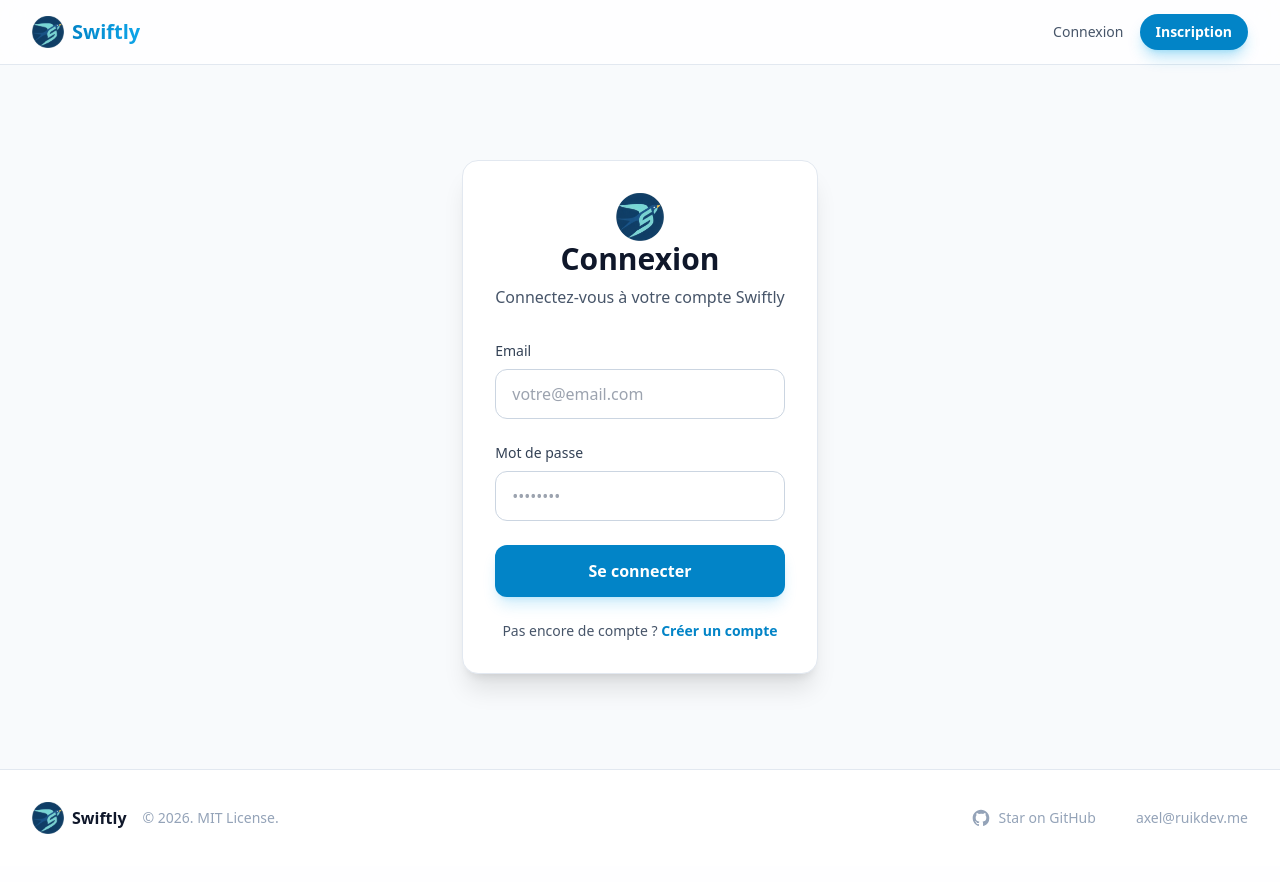
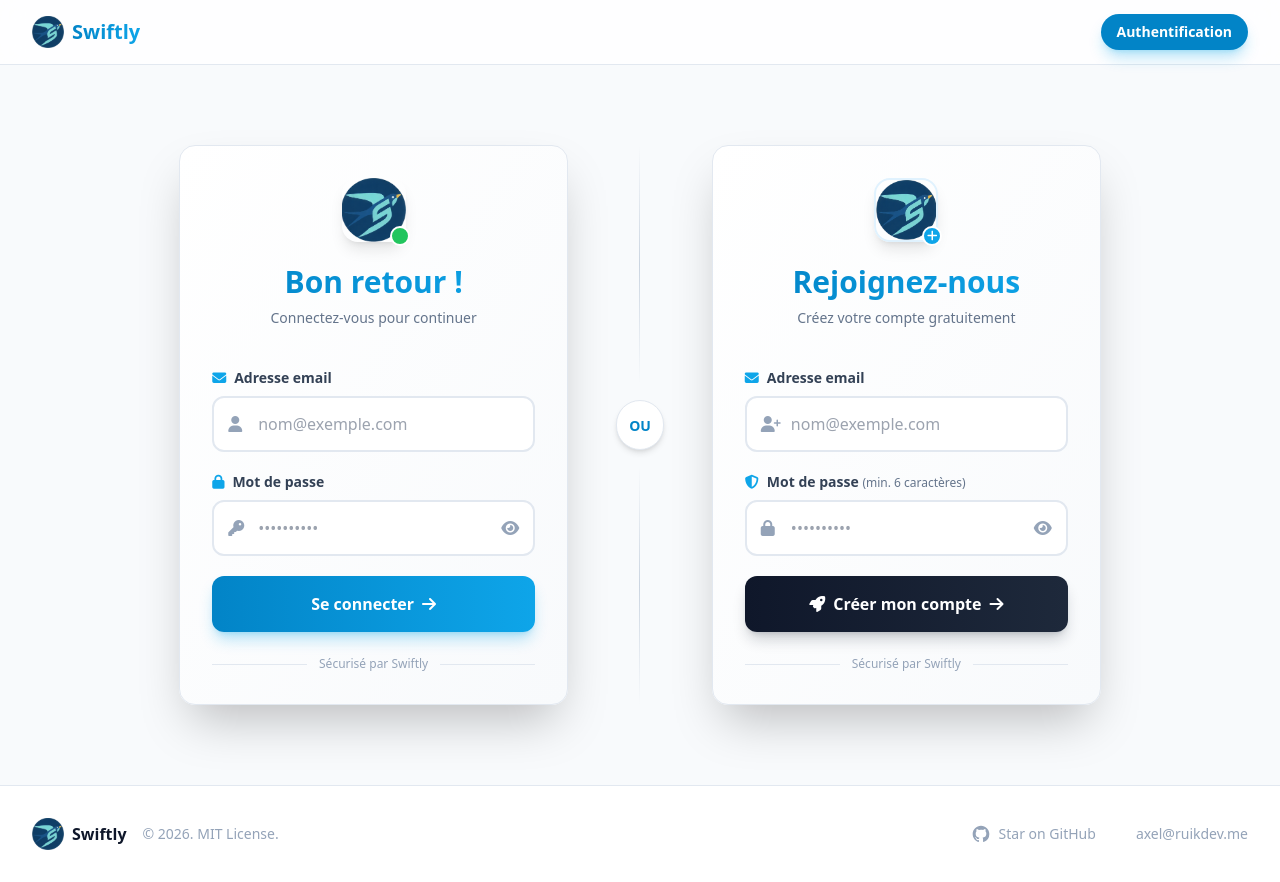
Before and after one commit to ruikdev/Swiftly, a Flask app: page /auth/login in a window 1280 px wide. Before the commit the page ends 834 px from the top, so only its background shows below. Run offline with Flask 3, Linux system fonts and the light colour scheme; some libraries are stand-ins or nearby versions.

Commit message:
Refactor des routes d'authentification et mise à jour des modèles de connexion et d'inscription

```diff
--- a/swiftly/config.py
+++ b/swiftly/config.py
@@ -10,7 +10,7 @@
 SITES_FOLDER = "sites"
 
 # Clé de cryptage pour les analytics (généré avec Fernet.generate_key())
-ANALYTICS_ENCRYPTION_KEY = b'8xK9mN2pQsdf453167L8nM2pR5sT7uX0='
+ANALYTICS_ENCRYPTION_KEY = b'ZliOEOl1awGF9J3OCZPhTvXVMvVc7_0qgtBh1OMXDqo='
 
 # Configuration Flask
 DEBUG = True
--- a/swiftly/routes/auth.py
+++ b/swiftly/routes/auth.py
@@ -47,36 +47,12 @@
 
 # ========== Routes Web ==========
 
-@auth_web_bp.route('/register', methods=['GET', 'POST'])
-def web_register():
-    """Page d'inscription web"""
-    if request.method == 'GET':
-        return render_template('auth_register.html')
-
-    email = request.form.get('email')
-    password = request.form.get('password')
-
-    if not email or not password:
-        flash('Email et mot de passe requis', 'error')
-        return redirect(url_for('auth_web.web_register'))
-
-    if len(password) < 6:
-        flash('Le mot de passe doit contenir au moins 6 caractères', 'error')
-        return redirect(url_for('auth_web.web_register'))
-
-    if create_user(email, password):
-        session['email'] = email
-        flash('Compte créé avec succès !', 'success')
-        return redirect(url_for('dashboard.home'))
-    else:
-        flash('Un compte avec cet email existe déjà', 'error')
-        return redirect(url_for('auth_web.web_register'))
-
+@auth_web_bp.route('/', methods=['GET', 'POST'])
 @auth_web_bp.route('/login', methods=['GET', 'POST'])
 def web_login():
-    """Page de connexion web"""
+    """Page de connexion web (seule page unifiée)"""
     if request.method == 'GET':
-        return render_template('auth_login.html')
+        return render_template('auth.html')
 
     email = request.form.get('email')
     password = request.form.get('password')
@@ -93,6 +69,28 @@
         flash('Email ou mot de passe incorrect', 'error')
         return redirect(url_for('auth_web.web_login'))
 
+@auth_web_bp.route('/register', methods=['POST'])
+def web_register():
+    """Gestion d'inscription (sur la même page)"""
+    email = request.form.get('email')
+    password = request.form.get('password')
+
+    if not email or not password:
+        flash('Email et mot de passe requis', 'error')
+        return redirect(url_for('auth_web.web_login'))
+
+    if len(password) < 6:
+        flash('Le mot de passe doit contenir au moins 6 caractères', 'error')
+        return redirect(url_for('auth_web.web_login'))
+
+    if create_user(email, password):
+        session['email'] = email
+        flash('Compte créé avec succès !', 'success')
+        return redirect(url_for('dashboard.home'))
+    else:
+        flash('Un compte avec cet email existe déjà', 'error')
+        return redirect(url_for('auth_web.web_login'))
+
 @auth_web_bp.route('/logout')
 def logout():
     """Déconnexion"""
--- /dev/null
+++ b/templates/auth.html
@@ -0,0 +1,224 @@
+{% extends "dashboard_layout.html" %}
+
+{% block title %}Connexion{% endblock %}
+
+{% block content %}
+<script>
+function togglePassword(inputId, button) {
+    const input = document.getElementById(inputId);
+    const icon = button.querySelector('i');
+    if (input.type === 'password') {
+        input.type = 'text';
+        icon.classList.remove('fa-eye');
+        icon.classList.add('fa-eye-slash');
+    } else {
+        input.type = 'password';
+        icon.classList.remove('fa-eye-slash');
+        icon.classList.add('fa-eye');
+    }
+}
+
+// Indicateur de force du mot de passe
+document.addEventListener('DOMContentLoaded', function() {
+    const passwordInput = document.getElementById('reg-password');
+    if (passwordInput) {
+        passwordInput.addEventListener('input', function() {
+            const password = this.value;
+            const strength = document.getElementById('password-strength');
+            const hint = document.getElementById('password-hint');
+
+            let score = 0;
+            if (password.length >= 6) score += 25;
+            if (password.length >= 10) score += 25;
+            if (/[a-z]/.test(password) && /[A-Z]/.test(password)) score += 25;
+            if (/\d/.test(password)) score += 15;
+            if (/[^a-zA-Z0-9]/.test(password)) score += 10;
+
+            strength.style.width = score + '%';
+
+            if (score < 40) {
+                hint.textContent = 'Faible - Ajoutez des majuscules et des chiffres';
+                hint.className = 'text-xs text-red-400 mt-1';
+            } else if (score < 70) {
+                hint.textContent = 'Moyen - Ajoutez des caractères spéciaux';
+                hint.className = 'text-xs text-yellow-400 mt-1';
+            } else {
+                hint.textContent = 'Fort - Excellent mot de passe !';
+                hint.className = 'text-xs text-green-400 mt-1';
+            }
+        });
+    }
+});
+</script>
+
+<div class="min-h-[80vh] flex items-center justify-center py-12 px-4">
+    <div class="max-w-5xl w-full">
+        <div class="flex flex-col lg:flex-row justify-center gap-8">
+            <!-- Connexion -->
+            <div class="flex-1 bg-gradient-to-br from-white to-slate-50 rounded-2xl shadow-2xl p-8 border border-slate-200 hover:shadow-3xl transition-all duration-300">
+                <div class="text-center mb-10">
+                    <div class="relative inline-block mb-4">
+                        <img src="{{ url_for('static', filename='images/logo.png') }}" alt="Swiftly" class="w-16 h-16 rounded-2xl object-cover mx-auto shadow-lg">
+                        <div class="absolute -bottom-1 -right-1 w-5 h-5 bg-green-500 rounded-full border-2 border-white"></div>
+                    </div>
+                    <h1 class="text-3xl font-bold text-slate-900 mb-2 bg-gradient-to-r from-brand-600 to-brand-500 bg-clip-text text-transparent">Bon retour !</h1>
+                    <p class="text-slate-500 text-sm">Connectez-vous pour continuer</p>
+                </div>
+
+                <form method="POST" action="/auth/login" class="space-y-5">
+                    <!-- Email -->
+                    <div class="group">
+                        <label for="login-email" class="block text-sm font-semibold text-slate-700 mb-2 transition-colors group-focus-within:text-brand-600">
+                            <i class="fas fa-envelope mr-2 text-brand-500"></i>Adresse email
+                        </label>
+                        <div class="relative">
+                            <input
+                                type="email"
+                                id="login-email"
+                                name="email"
+                                required
+                                class="w-full px-5 py-3.5 pl-11 rounded-xl border-2 border-slate-200 focus:border-brand-500 focus:ring-4 focus:ring-brand-500 focus:ring-opacity-10 transition-all outline-none bg-white hover:border-slate-300"
+                                placeholder="nom@exemple.com"
+                            >
+                            <i class="fas fa-user absolute left-4 top-1/2 -translate-y-1/2 text-slate-400 group-focus-within:text-brand-500 transition-colors"></i>
+                        </div>
+                    </div>
+
+                    <!-- Mot de passe -->
+                    <div class="group">
+                        <div class="flex items-center justify-between mb-2">
+                            <label for="login-password" class="block text-sm font-semibold text-slate-700 transition-colors group-focus-within:text-brand-600">
+                                <i class="fas fa-lock mr-2 text-brand-500"></i>Mot de passe
+                            </label>
+                        </div>
+                        <div class="relative">
+                            <input
+                                type="password"
+                                id="login-password"
+                                name="password"
+                                required
+                                class="w-full px-5 py-3.5 pl-11 pr-11 rounded-xl border-2 border-slate-200 focus:border-brand-500 focus:ring-4 focus:ring-brand-500 focus:ring-opacity-10 transition-all outline-none bg-white hover:border-slate-300"
+                                placeholder="••••••••••"
+                            >
+                            <i class="fas fa-key absolute left-4 top-1/2 -translate-y-1/2 text-slate-400 group-focus-within:text-brand-500 transition-colors"></i>
+                            <button type="button" onclick="togglePassword('login-password', this)" class="absolute right-4 top-1/2 -translate-y-1/2 text-slate-400 hover:text-slate-600 transition-colors">
+                                <i class="fas fa-eye"></i>
+                            </button>
+                        </div>
+                    </div>
+
+
+
+                    <!-- Bouton -->
+                    <button
+                        type="submit"
+                        class="w-full px-6 py-4 text-base font-bold text-white bg-gradient-to-r from-brand-600 to-brand-500 rounded-xl hover:from-brand-700 hover:to-brand-600 transition-all shadow-lg shadow-brand-500/30 hover:shadow-xl hover:shadow-brand-500/40 hover:-translate-y-0.5 active:translate-y-0 flex items-center justify-center gap-2 group"
+                    >
+                        <span>Se connecter</span>
+                        <i class="fas fa-arrow-right group-hover:translate-x-1 transition-transform"></i>
+                    </button>
+                </form>
+
+                <!-- Divider -->
+                <div class="mt-6 flex items-center gap-3">
+                    <div class="h-px bg-slate-200 flex-1"></div>
+                    <span class="text-xs text-slate-400 font-medium">Sécurisé par Swiftly</span>
+                    <div class="h-px bg-slate-200 flex-1"></div>
+                </div>
+            </div>
+
+            <!-- Séparateur -->
+            <div class="hidden lg:flex flex-col items-center justify-center gap-4 text-slate-400 px-4">
+                <div class="w-px h-full bg-gradient-to-b from-transparent via-slate-300 to-transparent"></div>
+                <div class="bg-white rounded-full p-3 shadow-md border border-slate-200">
+                    <span class="text-sm font-bold text-brand-600">OU</span>
+                </div>
+                <div class="w-px h-full bg-gradient-to-b from-transparent via-slate-300 to-transparent"></div>
+            </div>
+
+            <!-- Mobile separator -->
+            <div class="lg:hidden flex items-center gap-4 text-slate-400">
+                <div class="h-px bg-gradient-to-r from-transparent via-slate-300 to-transparent flex-1"></div>
+                <div class="bg-white rounded-full px-4 py-2 shadow-md border border-slate-200">
+                    <span class="text-sm font-bold text-brand-600">OU</span>
+                </div>
+                <div class="h-px bg-gradient-to-r from-transparent via-slate-300 to-transparent flex-1"></div>
+            </div>
+
+            <!-- Inscription -->
+            <div class="flex-1 bg-gradient-to-br from-white to-slate-50 rounded-2xl shadow-2xl p-8 border border-slate-200 hover:shadow-3xl transition-all duration-300">
+                <div class="text-center mb-10">
+                    <div class="relative inline-block mb-4">
+                        <img src="{{ url_for('static', filename='images/logo.png') }}" alt="Swiftly" class="w-16 h-16 rounded-2xl object-cover mx-auto shadow-lg border-2 border-brand-100">
+                        <div class="absolute -bottom-1 -right-1 w-5 h-5 bg-brand-500 rounded-full border-2 border-white flex items-center justify-center">
+                            <i class="fas fa-plus text-white text-xs"></i>
+                        </div>
+                    </div>
+                    <h1 class="text-3xl font-bold text-slate-900 mb-2 bg-gradient-to-r from-brand-600 to-brand-500 bg-clip-text text-transparent">Rejoignez-nous</h1>
+                    <p class="text-slate-500 text-sm">Créez votre compte gratuitement</p>
+                </div>
+
+                <form method="POST" action="/auth/register" class="space-y-5">
+                    <!-- Email -->
+                    <div class="group">
+                        <label for="login-email" class="block text-sm font-semibold text-slate-700 mb-2 transition-colors group-focus-within:text-brand-600">
+                            <i class="fas fa-envelope mr-2 text-brand-500"></i>Adresse email
+                        </label>
+                        <div class="relative">
+                            <input
+                                type="email"
+                                id="reg-email"
+                                name="email"
+                                required
+                                class="w-full px-5 py-3.5 pl-11 rounded-xl border-2 border-slate-200 focus:border-brand-500 focus:ring-4 focus:ring-brand-500 focus:ring-opacity-10 transition-all outline-none bg-white hover:border-slate-300"
+                                placeholder="nom@exemple.com"
+                            >
+                            <i class="fas fa-user-plus absolute left-4 top-1/2 -translate-y-1/2 text-slate-400 group-focus-within:text-brand-500 transition-colors"></i>
+                        </div>
+                    </div>
+
+                    <!-- Mot de passe -->
+                    <div class="group">
+                        <label for="reg-password" class="block text-sm font-semibold text-slate-700 mb-2 transition-colors group-focus-within:text-brand-600">
+                            <i class="fas fa-shield-halved mr-2 text-brand-500"></i>Mot de passe
+                            <span class="text-slate-500 font-normal text-xs">(min. 6 caractères)</span>
+                        </label>
+                        <div class="relative">
+                            <input
+                                type="password"
+                                id="reg-password"
+                                name="password"
+                                required
+                                minlength="6"
+                                class="w-full px-5 py-3.5 pl-11 pr-11 rounded-xl border-2 border-slate-200 focus:border-brand-500 focus:ring-4 focus:ring-brand-500 focus:ring-opacity-10 transition-all outline-none bg-white hover:border-slate-300"
+                                placeholder="••••••••••"
+                            >
+                            <i class="fas fa-lock absolute left-4 top-1/2 -translate-y-1/2 text-slate-400 group-focus-within:text-brand-500 transition-colors"></i>
+                            <button type="button" onclick="togglePassword('reg-password', this)" class="absolute right-4 top-1/2 -translate-y-1/2 text-slate-400 hover:text-slate-600 transition-colors">
+                                <i class="fas fa-eye"></i>
+                            </button>
+                        </div>
+                    </div>
+
+                    <!-- Bouton -->
+                    <button
+                        type="submit"
+                        class="w-full px-6 py-4 text-base font-bold text-white bg-gradient-to-r from-slate-900 to-slate-800 rounded-xl hover:from-black hover:to-slate-900 transition-all shadow-lg shadow-slate-900/20 hover:shadow-xl hover:-translate-y-0.5 active:translate-y-0 flex items-center justify-center gap-2 group"
+                    >
+                        <i class="fas fa-rocket text-brand-400"></i>
+                        <span>Créer mon compte</span>
+                        <i class="fas fa-arrow-right group-hover:translate-x-1 transition-transform"></i>
+                    </button>
+                </form>
+
+                <!-- Divider -->
+                <div class="mt-6 flex items-center gap-3">
+                    <div class="h-px bg-slate-200 flex-1"></div>
+                    <span class="text-xs text-slate-400 font-medium">Sécurisé par Swiftly</span>
+                    <div class="h-px bg-slate-200 flex-1"></div>
+                </div>
+            </div>
+        </div>
+    </div>
+</div>
+{% endblock %}
--- a/templates/auth_login.html
+++ /dev/null
@@ -1,59 +0,0 @@
-{% extends "dashboard_layout.html" %}
-
-{% block title %}Connexion{% endblock %}
-
-{% block content %}
-<div class="min-h-[80vh] flex items-center justify-center">
-    <div class="max-w-md w-full">
-        <div class="bg-white rounded-2xl shadow-xl p-8 border border-slate-200">
-            <div class="text-center mb-8">
-                <img src="{{ url_for('static', filename='images/logo.png') }}" alt="Swiftly" class="w-12 h-12 rounded-md object-cover mx-auto block">
-                <h1 class="text-3xl font-bold text-slate-900 mb-2">Connexion</h1>
-                <p class="text-slate-600">Connectez-vous à votre compte Swiftly</p>
-            </div>
-
-            <form method="POST" action="/auth/login" class="space-y-6">
-                <div>
-                    <label for="email" class="block text-sm font-medium text-slate-700 mb-2">Email</label>
-                    <input
-                        type="email"
-                        id="email"
-                        name="email"
-                        required
-                        class="w-full px-4 py-3 rounded-xl border border-slate-300 focus:border-brand-500 focus:ring-2 focus:ring-brand-500 focus:ring-opacity-20 transition-colors outline-none"
-                        placeholder="votre@email.com"
-                    >
-                </div>
-
-                <div>
-                    <label for="password" class="block text-sm font-medium text-slate-700 mb-2">Mot de passe</label>
-                    <input
-                        type="password"
-                        id="password"
-                        name="password"
-                        required
-                        class="w-full px-4 py-3 rounded-xl border border-slate-300 focus:border-brand-500 focus:ring-2 focus:ring-brand-500 focus:ring-opacity-20 transition-colors outline-none"
-                        placeholder="••••••••"
-                    >
-                </div>
-
-                <button
-                    type="submit"
-                    class="w-full px-6 py-3.5 text-base font-semibold text-white bg-brand-600 rounded-xl hover:bg-brand-700 transition-all shadow-lg shadow-brand-500/20 hover:shadow-xl hover:shadow-brand-500/30"
-                >
-                    Se connecter
-                </button>
-            </form>
-
-            <div class="mt-6 text-center">
-                <p class="text-slate-600 text-sm">
-                    Pas encore de compte ?
-                    <a href="/auth/register" class="text-brand-600 hover:text-brand-700 font-semibold">
-                        Créer un compte
-                    </a>
-                </p>
-            </div>
-        </div>
-    </div>
-</div>
-{% endblock %}
--- a/templates/base.html
+++ b/templates/base.html
@@ -47,7 +47,7 @@
                 </div>
                 <div class="flex items-center gap-4">
                     <a href="/auth/login" class="text-sm font-medium text-slate-600 hover:text-brand-600">Log In</a>
-                    <a href="/auth/register" class="px-4 py-2 text-sm font-semibold text-white bg-brand-600 rounded-full hover:bg-brand-700 transition-colors shadow-lg shadow-brand-500/30">
+                    <a href="/auth/login" class="px-4 py-2 text-sm font-semibold text-white bg-brand-600 rounded-full hover:bg-brand-700 transition-colors shadow-lg shadow-brand-500/30">
                         Start Deploying
                     </a>
                 </div>
@@ -70,7 +70,7 @@
                         The fastest way to combine your favorite static site generators with the power of open source hosting. No lock-in, just performance.
                     </p>
                     <div class="mt-10 flex justify-center gap-4">
-                        <a href="/auth/register" class="px-8 py-3.5 text-base font-semibold text-white bg-brand-600 rounded-full hover:bg-brand-700 md:text-lg transition-transform hover:scale-105 shadow-xl shadow-brand-500/20">
+                        <a href="/auth/login" class="px-8 py-3.5 text-base font-semibold text-white bg-brand-600 rounded-full hover:bg-brand-700 md:text-lg transition-transform hover:scale-105 shadow-xl shadow-brand-500/20">
                             Deploy for Free
                         </a>
                         <a href="https://github.com/ruikdev/Swiftly" class="px-8 py-3.5 text-base font-semibold text-slate-700 bg-white border border-slate-200 rounded-full hover:bg-slate-50 md:text-lg transition-all hover:border-brand-300">
--- a/templates/dashboard_layout.html
+++ b/templates/dashboard_layout.html
@@ -5,6 +5,7 @@
     <meta name="viewport" content="width=device-width, initial-scale=1.0">
     <title>{% block title %}Dashboard{% endblock %} - Swiftly</title>
     <script src="https://cdn.tailwindcss.com"></script>
+    <link rel="stylesheet" href="https://cdnjs.cloudflare.com/ajax/libs/font-awesome/6.5.1/css/all.min.css">
     <script>
         tailwind.config = {
             theme: {
@@ -43,9 +44,8 @@
                         Déconnexion
                     </a>
                     {% else %}
-                    <a href="/auth/login" class="text-sm font-medium text-slate-600 hover:text-brand-600">Connexion</a>
-                    <a href="/auth/register" class="px-4 py-2 text-sm font-semibold text-white bg-brand-600 rounded-full hover:bg-brand-700 transition-colors shadow-lg shadow-brand-500/30">
-                        Inscription
+                    <a href="/auth/login" class="px-4 py-2 text-sm font-semibold text-white bg-brand-600 rounded-full hover:bg-brand-700 transition-colors shadow-lg shadow-brand-500/30">
+                        Authentification
                     </a>
                     {% endif %}
                 </div>
```
Also changed, not shown: templates/auth_register.html (deleted, +0 -63 lines), templates/dashboard_site.html (+20 -18 lines).
